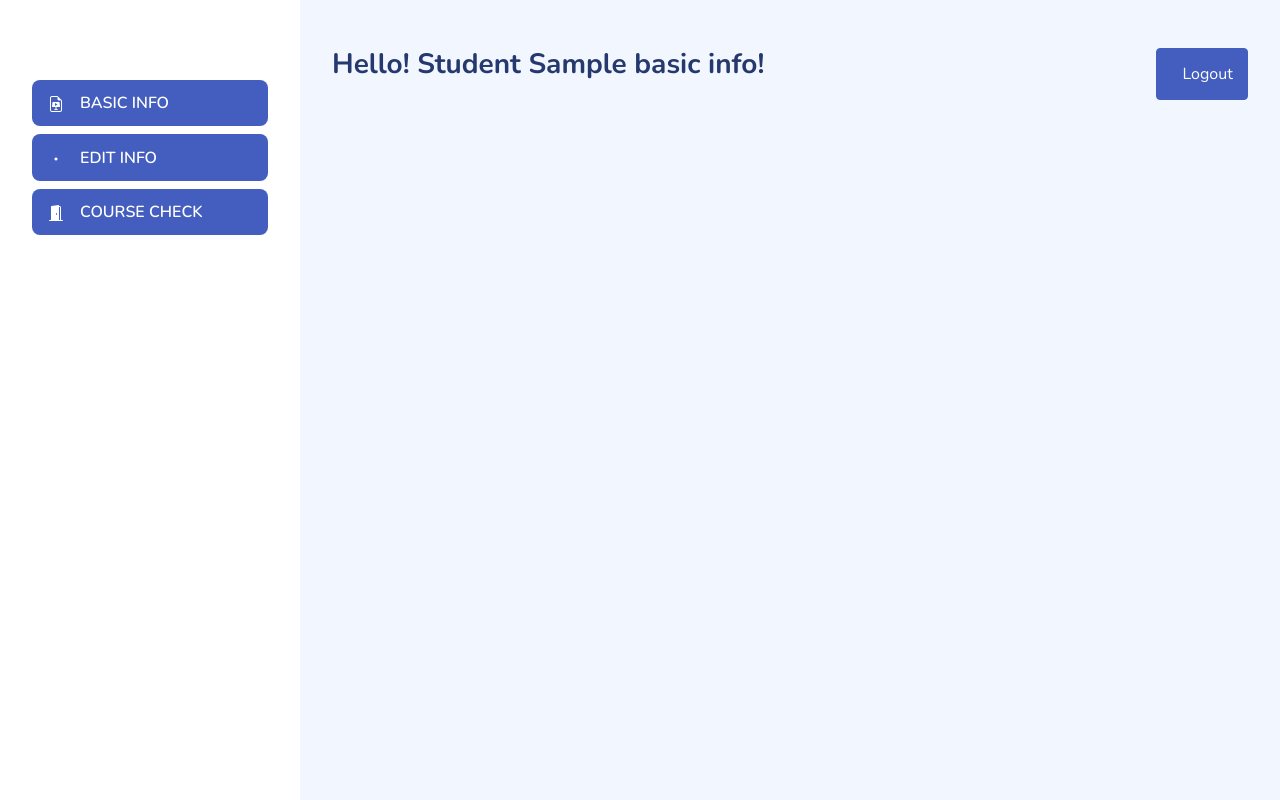
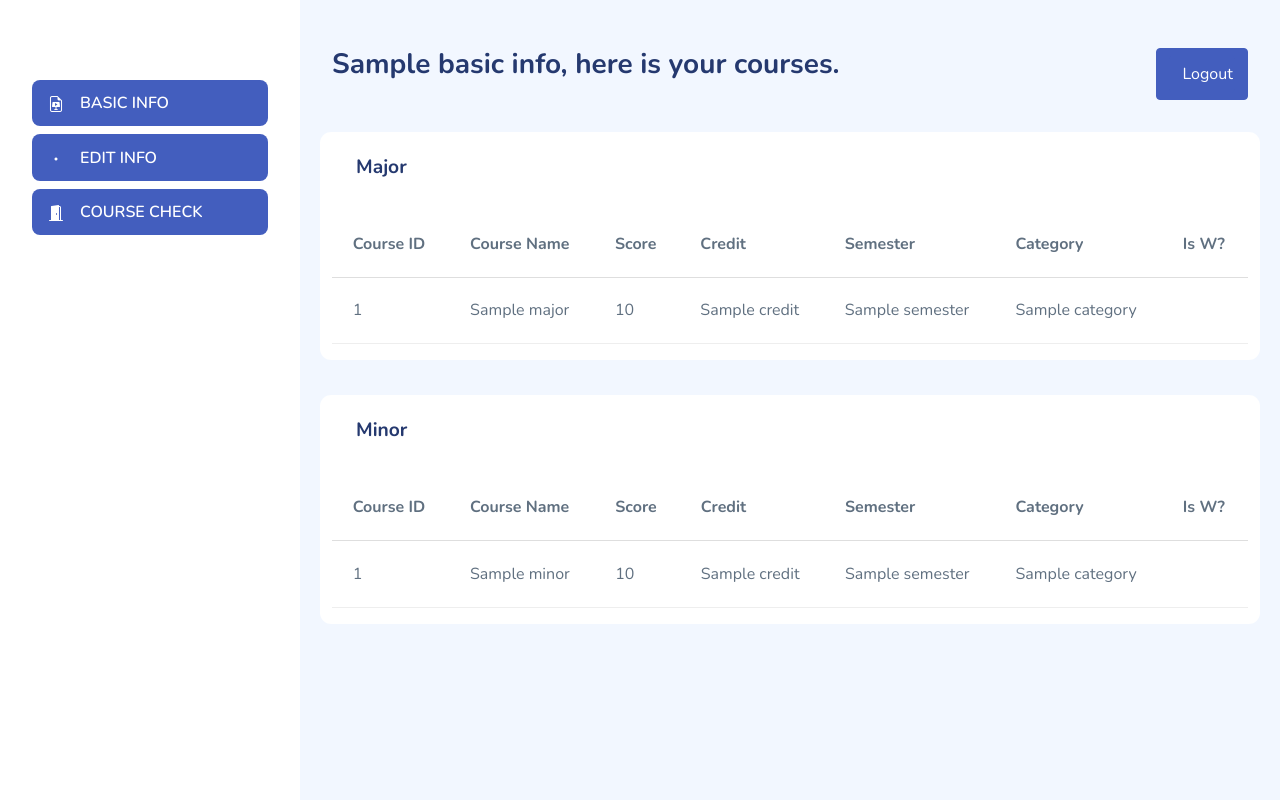
Before and after one commit to Mandala-Yin/db_project, a Flask app: template templates/stu_course.html in a window 1280 px wide. Run offline with Flask 2, Linux system fonts and the light colour scheme; the template is opened without the code that fills it: most values are stand-ins (such as "Sample title", 1, 10 or a date in 2020); some libraries are stand-ins or nearby versions.

Commit message:
"student-course", major and minor

```diff
--- a/student.py
+++ b/student.py
@@ -44,4 +44,4 @@ def course_check(sid):
     basic_info = fetch_basic_information(sid, 'student') # 基本信息，方便回到学生主页
     results_major = fetch_stu_course(sid)  # 主学位课程信息
     results_non_major = fetch_stu_course(sid, False)  # 双学位课程信息，注意results可能为空
-    return render_template('stu_course.html', major=results_major, non_major=results_non_major, basic_info=basic_info)
+    return render_template('stu_course.html', major=results_major, minor=results_non_major, basic_info=basic_info)
--- a/templates/stu_course.html
+++ b/templates/stu_course.html
@@ -10,10 +10,83 @@
 {% block content %}
 <div>
     <div class="page-heading" style="float: left;width: 90%;">
-        <h3>Hello! Student {{basic_info['name']}}!</h3>
+        <h3>{{basic_info['name']}}, here is your courses.</h3>
     </div>
     <div class="page-heading" style="float: left; width: 10%;">
-        <button class="btn btn-primary btn-block"><a href="{{ url_for('log_manage.logout') }}" class="btn btn-primary btn-block">Logout</a></button>
+        <button class="btn btn-primary btn-block"><a href="{{ url_for('log_manage.logout') }}"
+                class="btn btn-primary btn-block">Logout</a></button>
+    </div>
+</div>
+<div class="page-content">
+    <div class="col-12  ">
+        <div class="row">
+            <div class="card">
+                <div class="card-header">
+                    <h4 style="float: left; width: 85%;">Major</h4>
+                </div>
+                <div class="table-responsive">
+                    <table class="table table-lg">
+                        <thead>
+                            <tr>
+                                <th>Course ID</th>
+                                <th>Course Name</th>
+                                <th>Score</th>
+                                <th>Credit</th>
+                                <th>Semester</th>
+                                <th>Category</th>
+                                <th>Is W?</th>
+                            </tr>
+                        </thead>
+                        <tbody>
+                            {% for course in major[0] %}
+                            <tr>
+                                <td class="text-bold-500">{{ course.cid }}</td>
+                                <td class="text-bold-500">{{ course.cname }}</td>
+                                <td class="text-bold-500">{{ course.score }}</td>
+                                <td class="text-bold-500">{{ course.credit }}</td>
+                                <td class="text-bold-500">{{ course.semester }}</td>
+                                <td class="text-bold-500">{{ course.category }}</td>
+                                <td class="text-bold-500">{{ course.is_w }}</td>
+                            </tr>
+                            {% endfor %}
+                        </tbody>
+                    </table>
+                </div>
+            </div>
+            <div class="card">
+                <div class="card-header">
+                    <h4 style="float: left; width: 85%;">Minor</h4>
+                </div>
+                <div class="table-responsive">
+                    <table class="table table-lg">
+                        <thead>
+                            <tr>
+                                <th>Course ID</th>
+                                <th>Course Name</th>
+                                <th>Score</th>
+                                <th>Credit</th>
+                                <th>Semester</th>
+                                <th>Category</th>
+                                <th>Is W?</th>
+                            </tr>
+                        </thead>
+                        <tbody>
+                            {% for course in minor[0] %}
+                            <tr>
+                                <td class="text-bold-500">{{ course.cid }}</td>
+                                <td class="text-bold-500">{{ course.cname }}</td>
+                                <td class="text-bold-500">{{ course.score }}</td>
+                                <td class="text-bold-500">{{ course.credit }}</td>
+                                <td class="text-bold-500">{{ course.semester }}</td>
+                                <td class="text-bold-500">{{ course.category }}</td>
+                                <td class="text-bold-500">{{ course.is_w }}</td>
+                            </tr>
+                            {% endfor %}
+                        </tbody>
+                    </table>
+                </div>
+            </div>
+        </div>
     </div>
 </div>
 {% endblock %}
```
